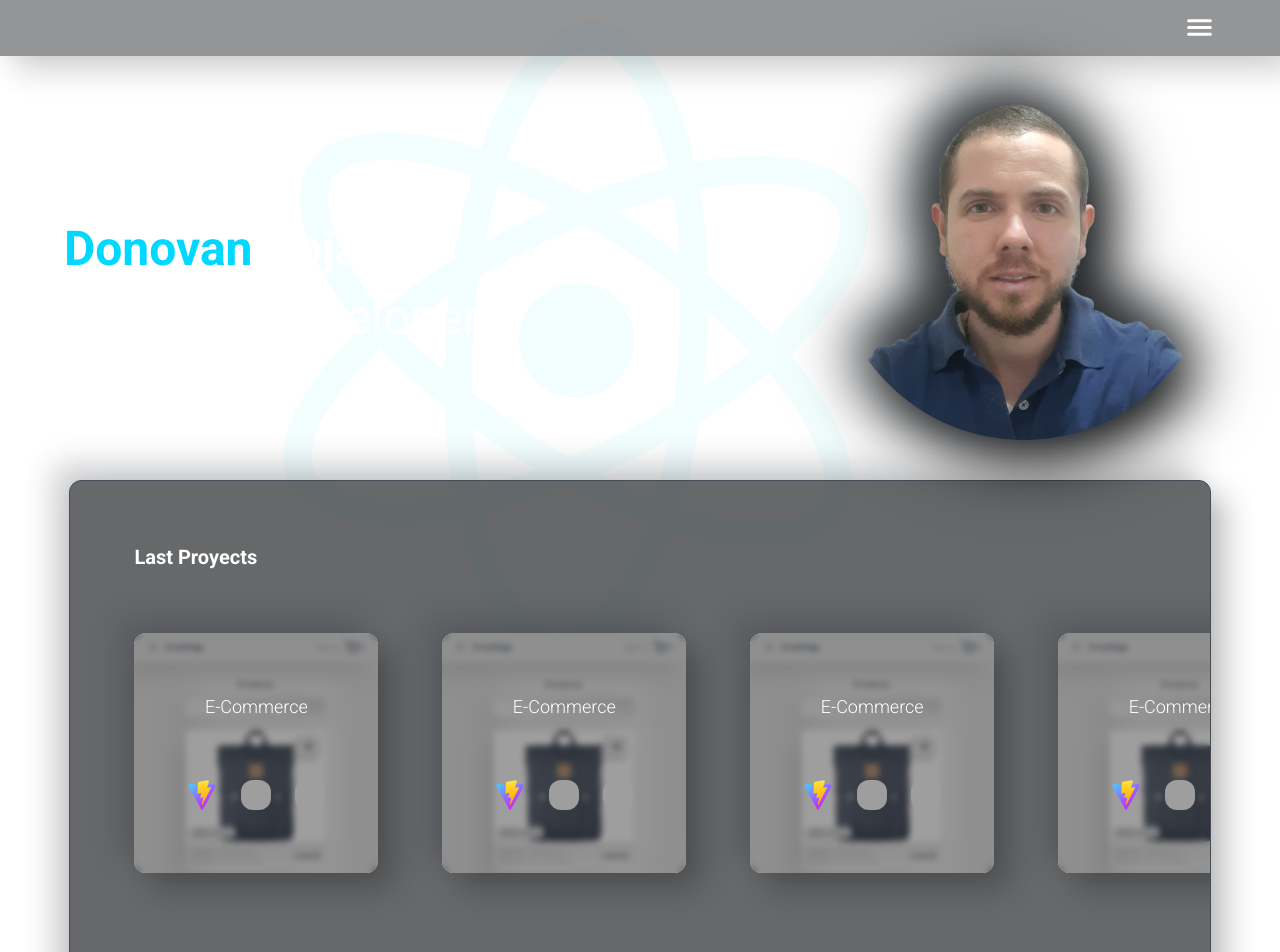
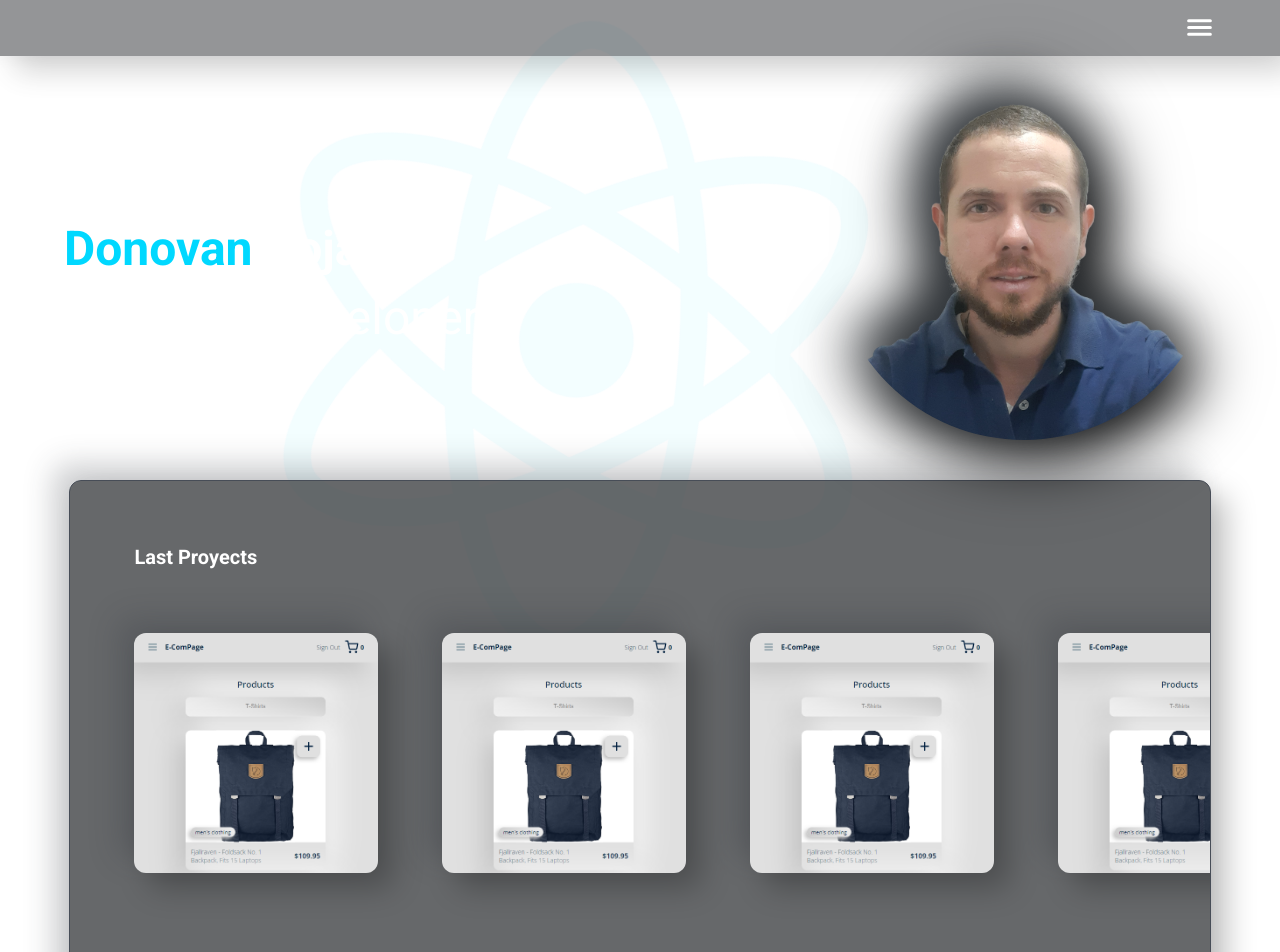
Before and after one commit to IngDonovan/portfolio, a React (Vite) app: page / in a window 1280 px wide. Shown: the top 952 px of the page. Built offline with nearby package versions, Linux system fonts and the light colour scheme; grey boxes are pictures that could not be loaded.

Commit message:
hover cards

```diff
--- a/src/Components/Card/Card.scss
+++ b/src/Components/Card/Card.scss
@@ -12,6 +12,11 @@
     border-radius: 12px;
     box-shadow: mn.$shad-Flat;
     cursor: pointer;
+    &:hover{
+        .hoverProy{
+            display: flex;
+        }
+    }
     img{
         object-fit: fill;
         // width:100%;
@@ -24,7 +29,7 @@
 .hoverProy{
     width: 100%;
     height: 100%;
-    display: flex;
+    display: none;
     position: absolute;
     flex-direction: column;
     align-items: center;
@@ -41,7 +46,9 @@
         align-items: center;
         gap: 3vh;
     }
+
 }
+
 
 .devIco {
     width: 30px;
--- a/src/Components/Card/index.jsx
+++ b/src/Components/Card/index.jsx
@@ -5,8 +5,9 @@ import "./Card.scss";
 const Card = ({ data }) => {
    const iconosdev = data.dev;
    const icoDev = iconosdev.map((ico) => {
+      let cont = 0;
       return (
-         <img className="devIco" src={ico} alt='icono' />
+         <img className="devIco" src={ico} alt='icono' key={cont++}/>
       );
    });
 
```
